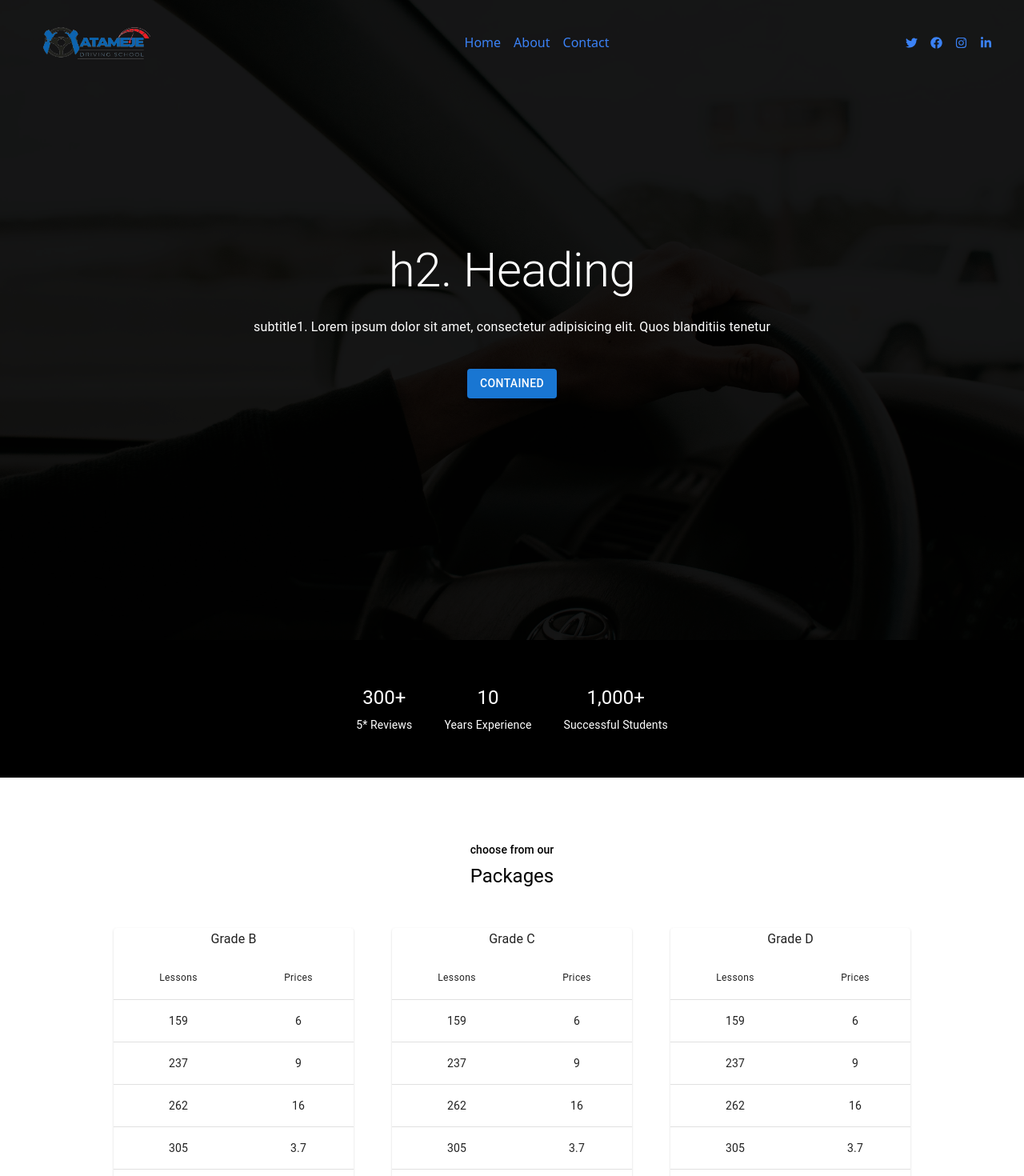
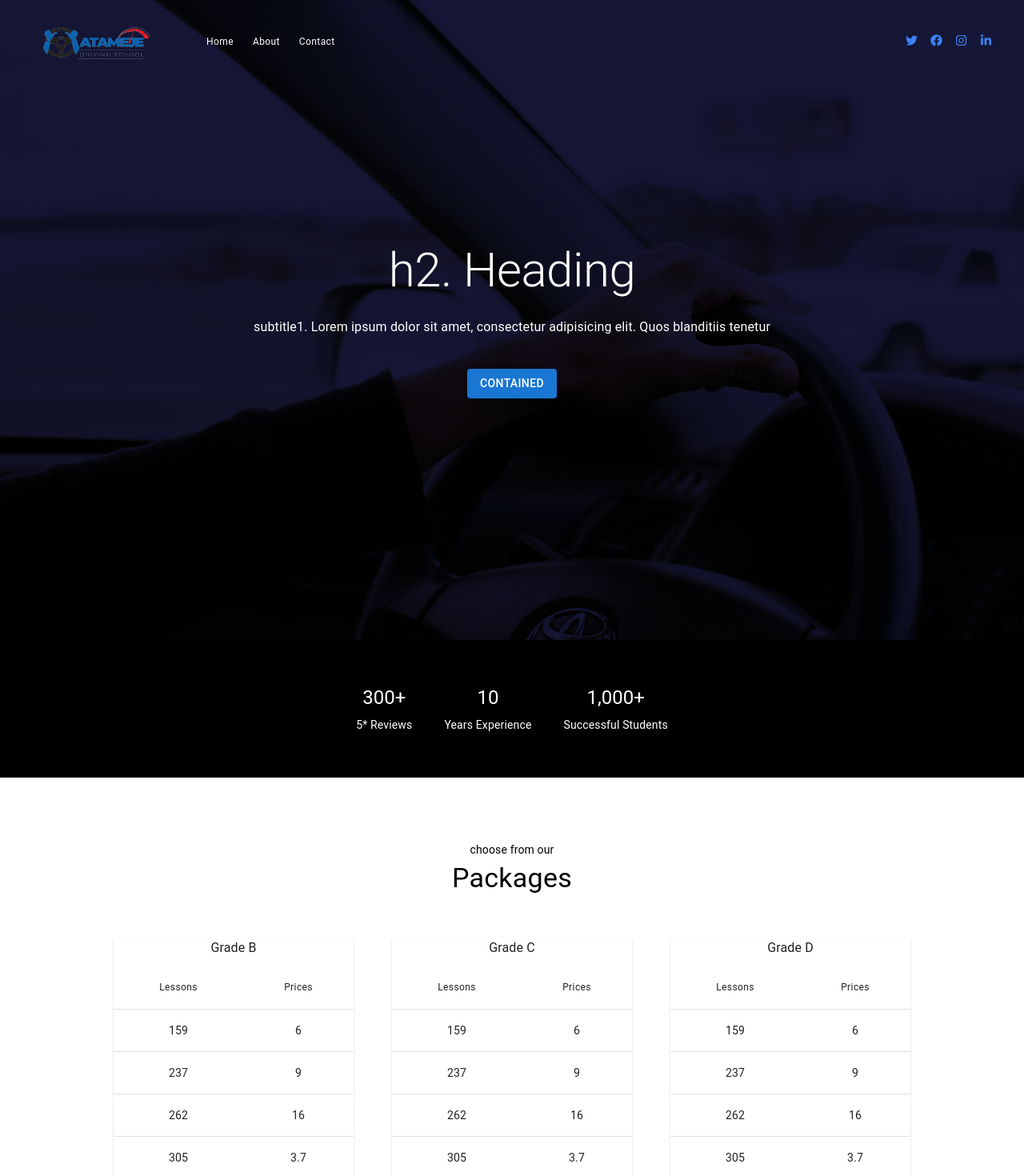
Before and after one commit to WatipasoChirambo/Stick, a Next.js app: page / in a window 1280 px wide. Shown: the top 1470 px of the page at 80% size. Built offline with nearby package versions, Linux system fonts and the light colour scheme.

Commit message:
navbar fixes

```diff
--- a/components/Hero.js
+++ b/components/Hero.js
@@ -26,7 +26,7 @@ function Hero() {
       {`
         .wrapper{
             background:url("hero.jpg");
-            background-color: rgba(0, 0, 0, 0.90); /* use rgba for fine adjustments */
+            background-color: rgba(0, 0, 40, 0.90); /* use rgba for fine adjustments */
   background-blend-mode: multiply;
             background-size:cover;
         }
--- a/components/Navbar.js
+++ b/components/Navbar.js
@@ -7,14 +7,16 @@ import {
   FaInstagram,
 } from "react-icons/fa";
 import Image from "next/image";
+import Typography from "@mui/material/Typography";
+import { NavItems } from "../src/utils/routes";
 
 function Navbar() {
   const [toggle, setToggle] = useState(false);
   const [navBg, setNavBg] = useState(false);
 
-  const toggleNav =()=>{
-    setToggle(!toggle)
-  }
+  const toggleNav = () => {
+    setToggle(!toggle);
+  };
 
   const changeNavBg = () => {
     window.scrollY >= 120 ? setNavBg(true) : setNavBg(false);
@@ -31,22 +33,27 @@ function Navbar() {
       <nav
         className={
           navBg
-            ? "z-20 fixed top-0 px-10 bg-white w-full text-blue-500"
-            : "z-20 fixed top-0 px-10 w-full text-blue-500"
+            ? "z-20 fixed top-0 px-10 bg-white w-full text-blue-500 border border-dotted"
+            : "z-20 fixed top-0 px-10 w-full text-white"
         }
       >
         <div className="flex justify-between items-center">
-          <div className="relative ">
+          <div className="flex items-center gap-12">
             <Image src="/logo.png" height={100} width={170} />
+            <div className="flex gap-6">
+              {NavItems.map((val) => (
+                <div key={val}>
+                  <Typography variant="caption" gutterBottom>
+                    {val}
+                  </Typography>
+                </div>
+              ))}
+            </div>
           </div>
-          <div className="hidden lg:flex gap-4">
-            <h6>Home</h6>
-            <h6>About</h6>
-            <h6>Contact</h6>
-          </div>
+
           <div className="flex items-center ">
             <div className="lg:hidden">
-              <MdMenu size={45} onClick={toggleNav}/>
+              <MdMenu size={45} onClick={toggleNav} />
             </div>
             <div className="hidden lg:flex gap-4 items-center">
               <FaTwitter size={15} className="text-blue-500 cursor-pointer" />
@@ -59,13 +66,13 @@ function Navbar() {
             </div>
           </div>
         </div>
-        {toggle &&
+        {toggle && (
           <div className="bg-blue-500 text-white grid gap-4 text-center p-10">
             <h6>Home</h6>
             <h6>About</h6>
             <h6>Contact</h6>
           </div>
-        }
+        )}
       </nav>
     </>
   );
--- a/components/Trending.js
+++ b/components/Trending.js
@@ -8,13 +8,13 @@ function Trending() {
     <>
       <div className="px-10 py-20 text-center flex justify-center align-center m-auto">
         <div>
-        <Typography variant="subtitle2" gutterBottom>
+        <Typography variant="body2" gutterBottom>
           choose from our
         </Typography>
-        <Typography variant="h5" gutterBottom>
+        <Typography variant="h4" gutterBottom>
         Packages
       </Typography>
-          <div className="flex justify-between flex-wrap gap-12 pt-10">
+          <div className="flex justify-center flex-wrap gap-12 pt-10">
             <Package grade="Grade B"/>
             <Package grade="Grade C"/>
             <Package grade="Grade D"/>
--- /dev/null
+++ b/src/utils/routes.jsx
@@ -0,0 +1,3 @@
+export const NavItems = [
+    'Home','About','Contact'
+]
```
